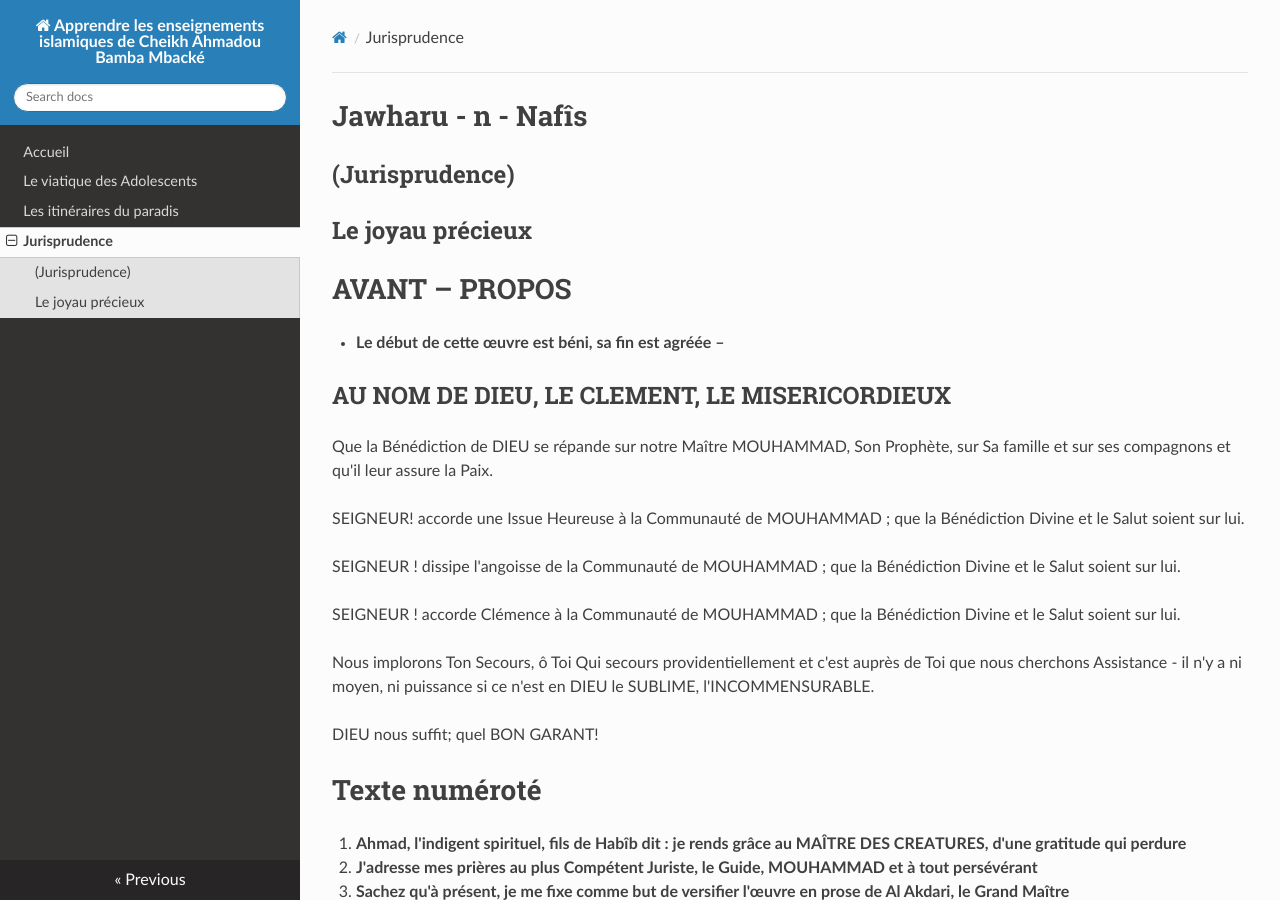
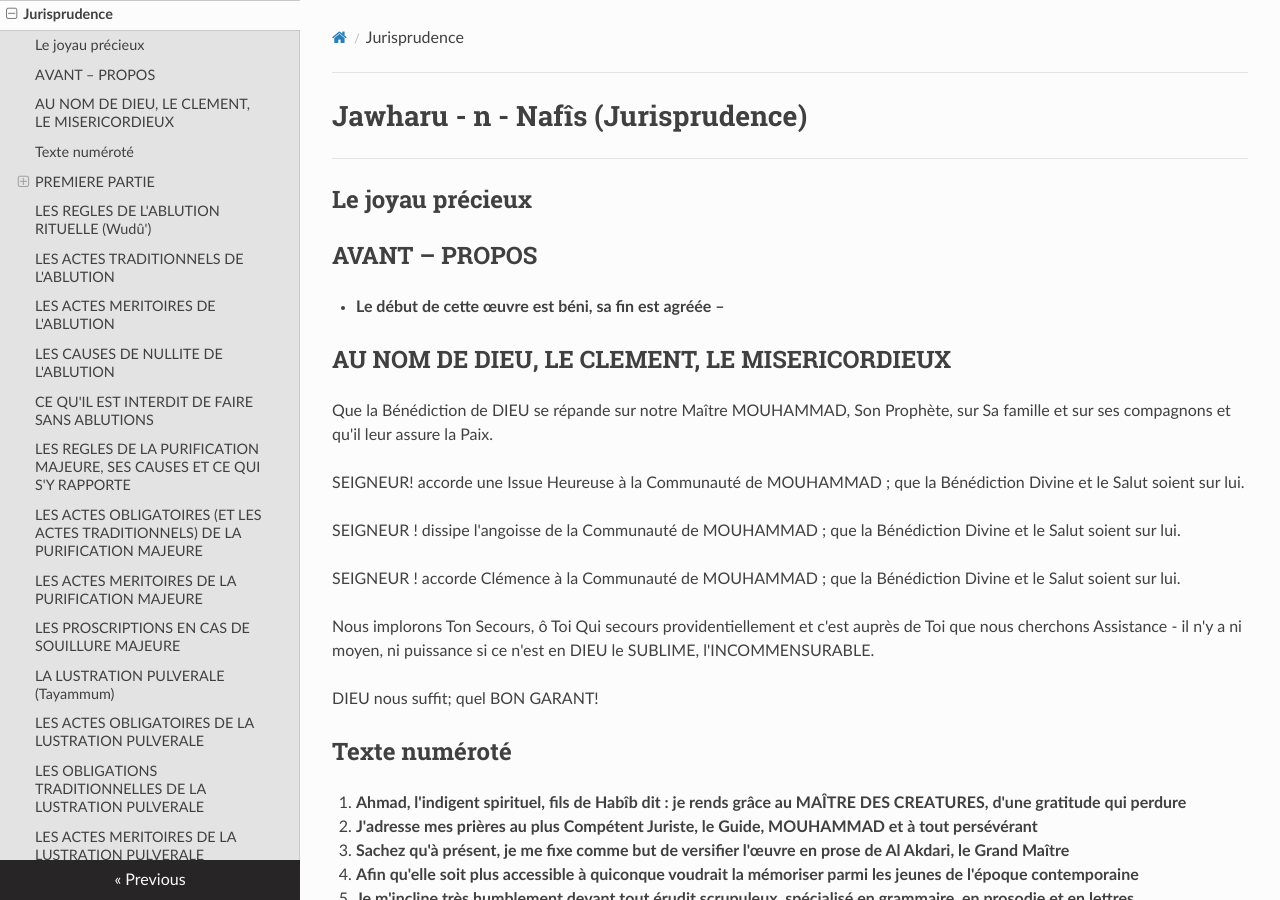
Before and after one commit to abdou0796/Apprendre-ta-r-ligion, an MkDocs documentation site: the page built from docs/jawharu_nafis.md, in a window 1280 px wide and 900 px high. Built offline with MkDocs 1.6.1, drawn with Linux system fonts in a browser that asks for light colours; nearby versions of some CDN libraries.

Commit message:
Update jawharu_nafis.md

```diff
--- a/docs/jawharu_nafis.md
+++ b/docs/jawharu_nafis.md
@@ -1,8 +1,8 @@
-# Jawharu - n - Nafîs
-## (Jurisprudence)
+# Jawharu - n - Nafîs (Jurisprudence)
+---
 ## Le joyau précieux
 
-# AVANT – PROPOS
+## AVANT – PROPOS
 
 - **Le début de cette œuvre est béni, sa fin est agréée –**
 
@@ -27,14 +27,13 @@ puissance si ce n'est en DIEU le SUBLIME, l'INCOMMENSURABLE.
 
 DIEU nous suffit; quel BON GARANT!
 
-# Texte numéroté
+## Texte numéroté
 
 1. **Ahmad, l'indigent spirituel, fils de Habîb dit : je rends grâce au MAÎTRE DES CREATURES, d'une gratitude qui perdure**
 2. **J'adresse mes prières au plus Compétent Juriste, le Guide, MOUHAMMAD et à tout persévérant**
 3. **Sachez qu'à présent, je me fixe comme but de versifier l'œuvre en prose de Al Akdari, le Grand Maître**
 4. **Afin qu'elle soit plus accessible à quiconque voudrait la mémoriser parmi les jeunes de l'époque contemporaine**
 5. **Je m'incline très humblement devant tout érudit scrupuleux, spécialisé en grammaire, en prosodie et en lettres**
-
 6. **Je sollicite auprès de DIEU, mon SEIGNEUR, pour ce travail, l'agrément, l'assistance, la réussite et la conjonction spirituelle**
 7. **Et qu'il soit plus pratique pour les adolescents et pour celui qui, des adultes, en éprouve le besoin**
 8. **Je l'ai intitulé : "LE JOYAU PRECIEUX, DANS LA VERSIFICATION DE LA PROSE DE AL AKDARY LE CHEF"**
@@ -49,7 +48,6 @@ DIEU nous suffit; quel BON GARANT!
 17. **Et il doit s'abstenir de pécher, s'il est transgresseur et ce, sans délai**
 18. **Mais il ne doit jamais retarder le repentir, ni le remettre, il ne doit non plus dire "J'attends,**
 19. **jusqu'à ce que le REPECHEUR me mette sur la Bonne Direction"; c'est là un signe d'abandon (de la part de DIEU) (khidhlân)**
-
 20. **De damnation et de ternissure du cœur ; je cherche refuge auprès de mon SEIGNEUR contre ces deux malheurs**
 21. **De même, la réparation de l'ensemble des injustices commises auprès des victimes compte parmi les clauses du repentir, selon l'avis de l'obéissant**
 22. **Car cela est une Obligation Divine et quiconque y renonce par négligence, a désobéi à son MAÎTRE**
@@ -224,9 +222,9 @@ DIEU nous suffit; quel BON GARANT!
 191. **MOUHAMMAD, notre Bien-Aimé, notre Maître, notre Intercesseur, notre Espoir, notre Prophète**
 192. **Sur lui la Bénédiction et le Salut sans fin du MAîTRE DES CIEUX et sur quiconque est bien guidé par sa Grâce**
 
-# PREMIERE PARTIE
-## CHAPITRE I
-## LA PURIFICATION
+## PREMIERE PARTIE
+### CHAPITRE I
+### LA PURIFICATION
 
 193. **La Purification consiste en : la Purification dite de "Hadath" - sans divergence - et celle dite de "Khabath"**
 194. **Chacune d'elles se réalise par une eau pure, rituellement purifiante, selon l'Avis du Sagace**
@@ -235,7 +233,7 @@ DIEU nous suffit; quel BON GARANT!
 197. **Et comme la saleté, l'huile, le savon, le beurre, dis aussi comme toute autre forme d'impureté, mais non la vase**
 198. **Les lentilles d'eau, les sols halogènes, les particules limoneuses, la mousse verte, sans aucun doute**
 
-## LA SUPPRESSION DE LA SOUILLURE ET CE QUI S'Y RAPPORTE
+### LA SUPPRESSION DE LA SOUILLURE ET CE QUI S'Y RAPPORTE
 
 199. **Au cas où une souillure se révèle quelque part, l'endroit entaché doit être purifié, en signe d'obéissance, avec de l'eau rituellement pure**
 200. **Mais le vêtement doit être purifié totalement, Si tu ne peux pas repérer exactement la partie souillée, ô bonhomme !**
@@ -246,13 +244,13 @@ DIEU nous suffit; quel BON GARANT!
 205. **Quiconque accomplit une prière avec une souillure par oubli et qui, après le salut final, s'en souvient**
 206. **Celui-là répétera sa prière si et seulement si il est encore dans le délai imparti pour celle-ci, conformément au consensus des prédécesseurs (les savants)**
 
-# LES REGLES DE L'ABLUTION RITUELLE (Wudû')
+## LES REGLES DE L'ABLUTION RITUELLE (Wudû')
 
 207. **Le nombre des Actes Obligatoires de l'Ablution est connu, dis qu'ils sont sept, selon l'avis du chef Al Akhdari**
 208. **Formuler l'intention, laver le visage, laver les avant-bras jusqu'aux coudes, humecter la tête par madéfaction, sois juste**
 209. **Laver les pieds jusqu'aux chevilles, enchaîner sans interruption (les actes) et frotter sans complaisance**
 
-# LES ACTES TRADITIONNELS DE L'ABLUTION
+## LES ACTES TRADITIONNELS DE L'ABLUTION
 
 210. **Ensuite ses Obligations Traditionnelles sont au nombre de huit, à savoir : se laver es mains jusqu'aux poignets ; retiens cela**
 211. **Même Si au début de l'exécution tes mains étaient bien propres, réfère-toi à celui qui a assimilé les sciences**
@@ -269,7 +267,7 @@ DIEU nous suffit; quel BON GARANT!
 222. **Si tu te souviens d'un Acte Traditionnel omis, en entamant le lavage du visage, à l'exemple du reniflement de l'eau, tu ne reprends pas celui-ci**
 223. **Avant d'avoir terminé tes Ablutions, mais en tout cas - ô toi homme ! - au sujet de cela, il y'a une divergence des savants qui prévaut**
 
-# LES ACTES MERITOIRES DE L'ABLUTION
+## LES ACTES MERITOIRES DE L'ABLUTION
 
 224. **Quant aux Actes Méritoires de l'Ablution, ils sont : l'Invocation du NQM de DIEU (Tasmiya) au début, le frottement des dents, éloigne-toi de la transgression**
 225. **Et compte tout lavage s'ajoutant au premier comme acte d'adoration méritoire**
@@ -280,7 +278,7 @@ DIEU nous suffit; quel BON GARANT!
 230. **Il est obligatoire de frictionner la barbe quand elle est clairsemée et non quand elle est épaisse**
 231. **J'entends ceci au cours de l'Ablution ; quand il s'agit de la Lotion Générale (Ghusl), il est obligatoire de la frictionner dans les deux cas, d'après ce qu'ils ont établi (les érudits)**
 
-# LES CAUSES DE NULLITE DE L'ABLUTION
+## LES CAUSES DE NULLITE DE L'ABLUTION
 
 232. **L'annulation de l'Ablution, selon les érudits, provient des souillures dites "Ahdâth" et des causes "Asbâb" qui occasionnent sa nullité, d'après la source authentique**
 233. **Les souillures qui l'annulent sont l'urine, la sortie du gaz fétide, la sécrétion prostatique (Madhyu), les selles, de même que l'émission, après la miction, d'un liquide blanc et épais (Madhyu)**
@@ -294,7 +292,7 @@ DIEU nous suffit; quel BON GARANT!
 241. **Les gens qui discernent ont rendu obligatoire le lavage de la verge, par suite de l'écoulement du liquide prostatique (Madhyu), à l'exclusion des testicules**
 242. **La sécrétion prostatique (Madhyu) consiste en un liquide émanant de la jouissance mineure, par le regard lascif ou la pensée voluptueuse**
 
-# CE QU'IL EST INTERDIT DE FAIRE SANS ABLUTIONS
+## CE QU'IL EST INTERDIT DE FAIRE SANS ABLUTIONS
 
 243. **Il n'est pas permis à celui qui ne s'est pas acquitté de ses Ablutions de célébrer la prière et d'effectuer la tournée rituelle autour du Sanctuaire (Kaba) de Celui Qui accorde les Dons**
 244. **Tout comme de toucher à la Sainte Vulgate, ou - dis-le ! - au cuir de sa reliure, ni au moyen d'une baguette ou d'une étoffe, ni par un quelconque autre moyen**
@@ -311,7 +309,7 @@ DIEU nous suffit; quel BON GARANT!
 205. **Quiconque accomplit une prière avec une souillure par oubli et qui, après le salut final, s'en souvient**
 206. **Celui-là répétera sa prière si et seulement si il est encore dans le délai imparti pour celle-ci, conformément au consensus des prédécesseurs (les savants)**
 
-# LES REGLES DE LA PURIFICATION MAJEURE, SES CAUSES ET CE QUI S'Y RAPPORTE
+## LES REGLES DE LA PURIFICATION MAJEURE, SES CAUSES ET CE QUI S'Y RAPPORTE
 
 253. **Il est obligatoire de procéder à la Purification Majeure dans trois sans tergiverser**
 254. **Je veux dire la souillure majeure (Janâba), les menstrues (Hayd) et les lochies (Nifâs) ; mais quant à la souillure majeure, on la divise en deux parties**
@@ -322,7 +320,7 @@ DIEU nous suffit; quel BON GARANT!
 259. **Celui qui découvre sur son vêtement une coagulation de sperme, sans savoir le moment de l'entassement**
 260. **Se purifie et refait ses prières à partir du (dernier) sommeil dans ce vêtement**
 
-# LES ACTES OBLIGATOIRES (ET LES ACTES TRADITIONNELS) DE LA PURIFICATION MAJEURE
+## LES ACTES OBLIGATOIRES (ET LES ACTES TRADITIONNELS) DE LA PURIFICATION MAJEURE
 
 261. **Les Actes Obligatoires sont : l'intention à formuler en commençant, l'enchaînement ininterrompu et le frottement bien marqué**
 262. **Puis procéder systématiquement au passage des mains sur la totalité du corps, avec de l'eau rituellement pure**
@@ -332,7 +330,7 @@ DIEU nous suffit; quel BON GARANT!
 266. **Je veux dire la partie de l'oreille appelée "Çimakh", écrit avec la voyelle brève "i", en-dessous de la lettre "Çâd" ; c'est le conduit auditif visible sur chaque côté de la tête**
 267. **Et laver les pavillons des oreilles à l'extérieur comme à l'intérieur est jugé nécessaire**
 
-# LES ACTES MERITOIRES DE LA PURIFICATION MAJEURE
+## LES ACTES MERITOIRES DE LA PURIFICATION MAJEURE
 
 268. **Quant aux Actes Méritoires, retiens leur nombre : c'est prononcer au début le NOM de DIEU (Tasmiya), comme énoncé plus haut ; après cela**
 269. **Commencer par enlever les souillures entachant ton corps, puis te laver la verge et formuler au même moment l'intention de t'acquitter d'une Obligation Divine**
@@ -344,7 +342,7 @@ DIEU nous suffit; quel BON GARANT!
 275. **Mais s'il retarde le lavage de la partie omise depuis qu'il s'en est rendu compte, cela cause la nullité de la purification**
 276. **Cependant il y 'a compensation quand la partie omise correspond à un des membres qui, par la suite, sera lavé dans l’Ablution Rituelle, cet avis est sans divergence**
 
-# LES PROSCRIPTIONS EN CAS DE SOUILLURE MAJEURE
+## LES PROSCRIPTIONS EN CAS DE SOUILLURE MAJEURE
 
 277. **Il n'est pas permis de pénétrer dans une mosquée, non plus de lire le Saint-Coran, à celui qui est dans un état d'impureté majeure, pas du tout !**
 278. **Sauf si c'est pour réciter un ou deux versets dans le but d'avoir la protection, sans faute**
@@ -352,20 +350,19 @@ DIEU nous suffit; quel BON GARANT!
 280. **D'avoir des rapports sexuels avec sa femme, tant qu'il n'aura pas trouvé le moyen de chauffer l'eau**
 281. **Mais s'il a subi involontairement une pollution nocturne à travers un rêve, il n'encourt pas après cela le blâme**
 
-# LA LUSTRATION PULVERALE (Tayammum)
+## LA LUSTRATION PULVERALE (Tayammum)
 
 282. **Le voyageur qui effectue un déplacement dont l'objet n'est pas prohibé a le droit de recourir à la Lustration Pulvérale, le long du trajet**
 283. **De même que l'homme ou la femme qui souffre d'une maladie, pour toute prière à caractère surérogatoire ou obligatoire**
 284. **Celui qui est chez soi et bien portant, peut la faire pour l'exécution d'une prière obligatoire, s'il craint de passer outre le délai imparti pour celle-ci, ceci ne lui est permis que dans cette condition**
 285. **Mais le Tayammum ne lui est permis ni pour la prière surérogatoire, ni pour celle du Vendredi, ni pour celle sur le mort, sauf Si celui-ci est dans une situation particulière, réfléchis**
 
-# LES ACTES OBLIGATOIRES DE LA LUSTRATION PULVERALE
+## LES ACTES OBLIGATOIRES DE LA LUSTRATION PULVERALE
 
 286. **Le nombre des Actes Obligatoires de la Lustration Pulvérale est de huit, pour le Jurisconsulte Al Akhdari**
 287. **C'est la formulation de l'intention, puis l'usage du çaîd pur et le tapotement initial pour lequel on recommande de secouer (les particules en suspension)**
 288. **De la même manière, le saupoudrage du visage et l'essuyage des mains, de la pointe des doigts jusqu'aux poignets**
 289. **L'enchaînement ininterrompu (des actes), puis son accomplissement dans le temps imparti pour l'office; on compte aussi parmi les Obligations le fait d’enchaîner le Tayammum avec la prière**
-
 290. **Quant au Ça îd, c'est le sable (limon), le pisé et les roches (pierres), ne doutez donc pas!**
 291. **Et la neige, la vase, selon ce qui est rapporté, et d'autres types du genre, comme les sols halogènes et le sable fin**
 292. **Il n'est pas permis de faire le Tayammum sur du bois, sur le plâtre cuit, selon les propos de l'élite**
@@ -373,12 +370,12 @@ DIEU nous suffit; quel BON GARANT!
 294. **Si, étant malade, tu te trouves dans un cadre dont le mur est en pierre ou en pisé, et que la maladie te paralyse le corps**
 295. **Et qu'aussi, tu ne disposes de personne pour te procurer du sable, il t'est alors permis d'y faire la Lustration Pulvérale, en guise de faveur accordée par le PARDONNATEUR**
 
-# LES OBLIGATIONS TRADITIONNELLES DE LA LUSTRATION PULVERALE
+## LES OBLIGATIONS TRADITIONNELLES DE LA LUSTRATION PULVERALE
 
 296. **Les Obligations Traditionnelles de la Lustration Pulvérale sont, si tu décomptes, au nombre de trois la première, c'est le renouvellement du tapotement de la paume des mains**
 297. **Le passage des mains entre les poignets et les coudes, puis la troisième Obligation est l'ordre prescrit dans l'accomplissement des actes, qui complète le nombre**
 
-# LES ACTES MERITOIRES DE LA LUSTRATION PULVERALE
+## LES ACTES MERITOIRES DE LA LUSTRATION PULVERALE
 
 298. **Puis, les Actes Méritoires de la Lustration Pulvérale sont au nombre de quatre. Le premier consiste à prononcer le NOM de DIEU (Tasmiya), conçois cela**
 299. **Le fait de commencer par le côté droit avant le côté gauche, comme cela est aussi méritoire dans ce qui précède (Ablution et Purification Majeure)**
@@ -398,7 +395,7 @@ DIEU nous suffit; quel BON GARANT!
 313. **Si tu effectues la Lustration Pulvérale alors que tu es en état d’impureté majeure, il t'incombe de formuler l'intention pour la circonstance**
 314. **Mais si tu omets d'en formuler l'intention lors de la Lustration Pulvérale, tu dois refaire cette prière, sans conjecturer**
 
-# LES MENSTRUES, LEUR DUREE ET CE QUI S'Y RAPPORTE
+## LES MENSTRUES, LEUR DUREE ET CE QUI S'Y RAPPORTE
 
 315. **Les femmes chez qui se produisent les menstrues sont réparties en trois catégories, Si tu les recenses convenablement**
 316. **D'abord celles qui en sont à leur début, puis les expérimentées et les femmes en grossesse qui espèrent en tirer profit**
@@ -417,7 +414,7 @@ DIEU nous suffit; quel BON GARANT!
 329. **Il est interdit à son mari de toucher à son sexe, volontairement ou par erreur**
 330. **Il ne lui est pas permis de toucher aux parties de la femme situées entre le nombril et les genoux, jusqu'à ce qu'elle achève de se purifier**
 
-# LES LOCHIES ET CE QUI S'Y RAPPORTE
+## LES LOCHIES ET CE QUI S'Y RAPPORTE
 
 331. **Les lochies sont comme les menstrues, du point de vue des exigences ; leur durée la plus longue est évaluée à soixante jours**
 332. **Mais s'il y'a une interruption de l'écoulement sanguinolent avant ce terme, on ordonne à la femme de se purifier et de prier, selon l'usage**
@@ -426,9 +423,8 @@ DIEU nous suffit; quel BON GARANT!
 335. **Par ailleurs, Si entre l'interruption des lochies et la reprise de l'écoulement sanguinolent, la durée est inférieure à quinze jours, il faut ajouter la durée du deuxième écoulement à celle du premier**
 336. **Ainsi en faisant minutieusement le calcul, tu verras qu'elle (la durée) complète l'écoulement lochial**
 
-# CHAPITRE II LA PRIERE
-
-## LA RECONNAISSANCE DES MOMENTS
+## CHAPITRE II LA PRIERE
+### LA RECONNAISSANCE DES MOMENTS
 
 337. **L'espace de temps dévolu à la prière rituelle se divise en un temps d'élection (Mukhtâr) et en un délai ultime (Ad-darûrî), d'après les érudits**
 338. **Le temps d'élection de la prière de midi (Zhuhr) commence quand le soleil est au zénith, jusqu'à ce qu'il y'ait égalité entre le profil et l'ombre qu'il projette, cela est sans équivoque**
@@ -448,7 +444,7 @@ DIEU nous suffit; quel BON GARANT!
 352. **Effectuer une prière surérogatoire quand l'Imâm du Vendredi est monté sur sa chaire est considéré strictement comme blâmable**
 353. **Cependant il est prohibé de l'effectuer après la prière du Vendredi, tant que l'Imâm n'est pas sorti de la mosquée, retiens - cela !**
 
-# LES CONDITIONS INDISPENSABLES DE LA PRIERE RITUELLE
+## LES CONDITIONS INDISPENSABLES DE LA PRIERE RITUELLE
 
 354. **La partie traitant des moments de la prière est terminée, abordons à présent la prière elle-même**
 355. **La pureté dite de "Hadath" est une de ses conditions, de même que celle dite de "Khabath"**
@@ -466,7 +462,7 @@ DIEU nous suffit; quel BON GARANT!
 367. **Tout acte, dont la reprise à titre de rappel est recommandée strictement dans les limites du temps imparti, est un acte jugé méritoire. Que tes désirs se réalisent !**
 368. **Comme par exemple la prière surérogatoire, qui n'est pas reprise Si l'écoulement du temps qui lui est imparti est absolument certain**
 
-# LES OBLIGATIONS DE LA PRIERE
+## LES OBLIGATIONS DE LA PRIERE
 
 369. **Le nombre des Obligations Divines de la prière rituelle est connu, mais les Maîtres Spirituels ne sont pas unanimes là-dessus**
 370. **Certains d'entre eux ont mentionné quinze Obligations Divines et d'autres, seize**
@@ -479,7 +475,7 @@ DIEU nous suffit; quel BON GARANT!
 377. **La règle de la formulation de l’intention consiste en ce qu’elle se fasse au moment du Takbîr de la sacralisation**
 378. **Ici s’achève ce l'énumération des Obligations Divine, d’après ce qu’a rapporté AL Akhdari qui a réalisé l’éminence**
 
-# LES ACTES TRADITIONNELS DE LA PRIERE
+## LES ACTES TRADITIONNELS DE LA PRIERE
 
 379. **Abordons après cela le recensement des Actes Traditionnels et de ceux qui sont méritoires, dans une belle poésie**
 380. **Parmi eux, il y'a le nouvel appel à la prière "Al Iqâma", la sourate qui suit celle d'ouverture (Fâtiha) et la station debout (observée pour la récitation de celle-là), c'est immuable**
@@ -496,7 +492,7 @@ DIEU nous suffit; quel BON GARANT!
 391. **Je veux dire quelqu'un qui prie isolément ou l'Imâm; ce symbole doit au moins avoir, aux yeux des notables**
 392. **Le diamètre d'une lance en bois, la longueur d'une coudée, être de nature à ne pas distraire, de position stable et de nature pure**
 
-# LES ACTES MERITOIRES DE LA PRIERE
+## LES ACTES MERITOIRES DE LA PRIERE
 
 393. **Si tu t'interroges sur le nombre des Actes Méritoires de la prière, retiens alors ici leur nombre, ô toi qui me poses la question!**
 394. **Le fait de soulever les mains jusqu'à la hauteur des oreilles, au moment d'effectuer le Takbîr de sacralisation, est désigné comme un Acte Méritoire**
@@ -524,7 +520,7 @@ DIEU nous suffit; quel BON GARANT!
 416. **Il est blâmable d'émettre en priant des pensées sur les choses de ce Bas-Monde**
 417. **Tout ce qui est de nature à te distraire de l'état d'humilité devant DIEU durant ta prière, évite cela, ô toi homme**
 
-# LES CONDITIONS D'HUMILITE ENVERS DIEU DANS LA PRIERE ET DE CE QUI S'Y RAPPORTE
+## LES CONDITIONS D'HUMILITE ENVERS DIEU DANS LA PRIERE ET DE CE QUI S'Y RAPPORTE
 
 418. **Le Savant (Al Akhdari) a écrit dans son livre que la prière comporte un puissant flux de lumière**
 419. **Et un tel flux de lumière illumine le cœur de celui qui prie en révérant DIEU, réveille-toi**
@@ -542,7 +538,7 @@ DIEU nous suffit; quel BON GARANT!
 431. **Mais à condition de prier en toute humilité et non autrement, sois révérencieux et méfie-toi du découragement**
 432. **Cherche donc secours auprès de ton SEIGNEUR Qui est l'ASSISTANT, car en cherchant le secours d'un autre que Lui, tu seras déçu**
 
-# LA PRIERE DU MALADE : LES STATIONS DEBOUT ET ASSISES, LEURS REGLES ET CE QUI S'Y RAPPORTE
+## LA PRIERE DU MALADE : LES STATIONS DEBOUT ET ASSISES, LEURS REGLES ET CE QUI S'Y RAPPORTE
 
 433. **Il importe à toute personne responsable de ses actes de s'informer sur les questions posées dans ce chapitre, car nul n'est garanti de la maladie.**
 434. **Dans la prière obligatoire, on note sept cas possibles, aux yeux de celui qui est savant**
@@ -562,7 +558,8 @@ DIEU nous suffit; quel BON GARANT!
 448. **Seulement, de l'avis de tout érudit, il sera rétribué pour la moitié de la récompense de celui qui s'en acquitte debout**
 449. **Il est permis à celui qui commence la prière en position assise, de se lever par la suite, réfléchis !**
 450. **De même, Si tu commences debout ta prière et la poursuis en position assise, tu n'auras point de reproche car dans ce cas, la position assise par la suite t'est formellement interdite**
-# LE RAPPEL DES PRIERES MANQUEES ET DE CE QUI S'Y RAPPORTE
+
+## LE RAPPEL DES PRIERES MANQUEES ET DE CE QUI S'Y RAPPORTE
 
 451. **Rappeler ce qui t’incombe comme prières obligatoires omises et ce, de façon urgente, est à vrai dire, un devoir manifeste**
 452. **Il n'est pas licite, pour celui à qui incombent des prières manquées d'être négligent ; il doit s'efforcer de les rappeler**
@@ -582,7 +579,7 @@ DIEU nous suffit; quel BON GARANT!
 466. **Celui qui oublie le nombre de prières omises dont il est redevable - ô toi Qui est intelligent!-**
 467. **Celui-là devra les rappeler, en s'acquittant d'un nombre de prières qui ne lui laisse plus aucun doute qui le troublerait**
 
-# -DEUXIEME PARTIE –
+## -DEUXIEME PARTIE –
 
 468. **On accomplit traditionnellement, comme cela apparaît (dans les sources), pour réparer l'erreur commise en priant, deux prosternations, en cas d'une quelconque addition ou diminution**
 469. **S'il s'agit d'une addition sur la norme rituelle de l'office, on effectue les deux prosternations après le salut final (ba da-s-sa1âm), puis on ajoute après celles-ci la Profession de Foi (Tashahhud) et un (second) salut final**
```
